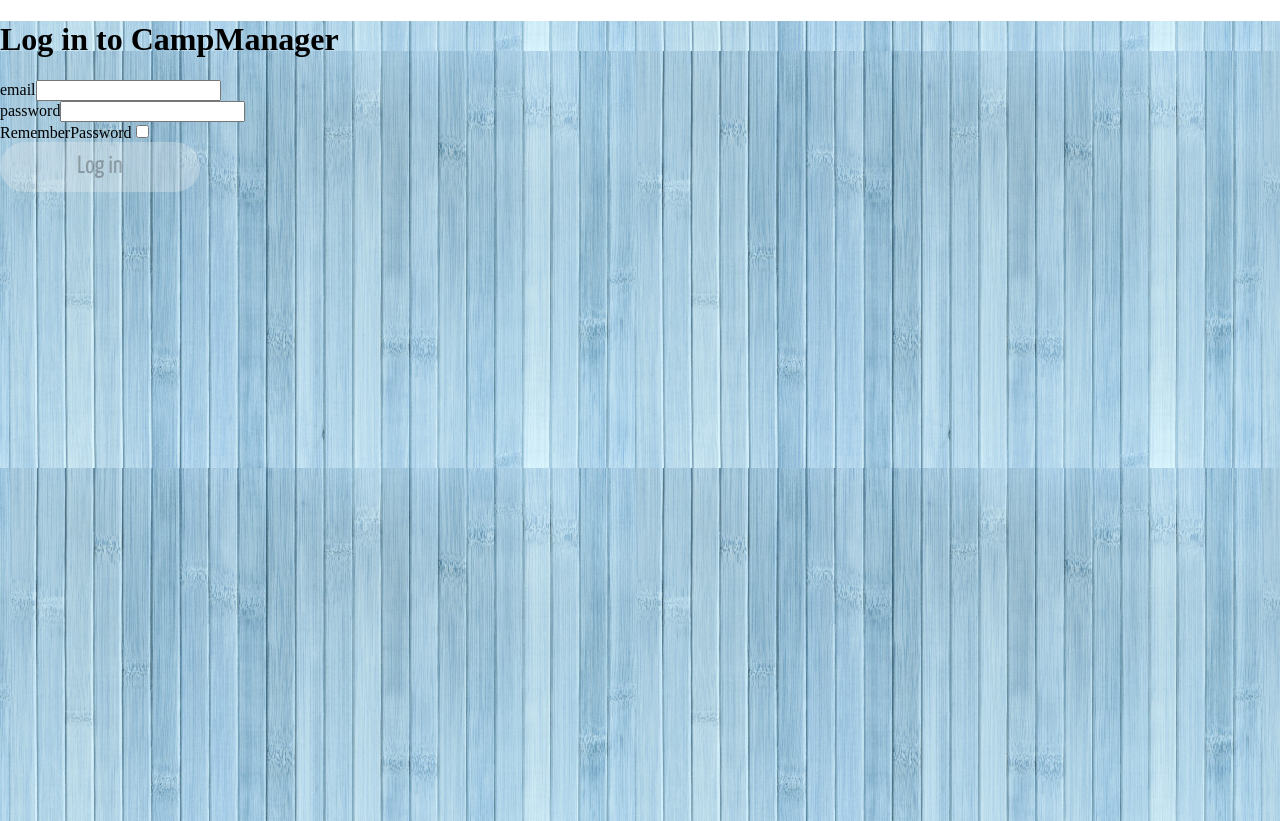
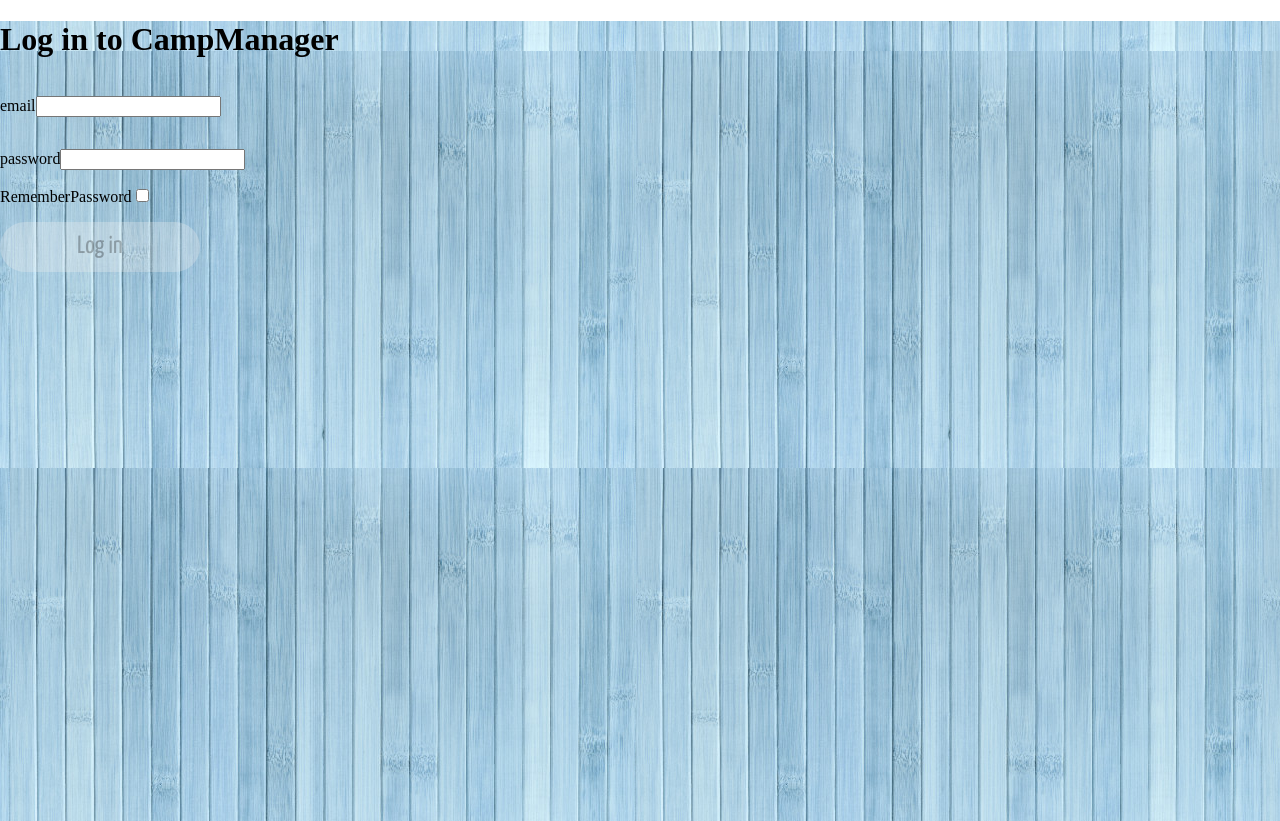
Before and after one commit to davidordo85/Frontend_campManager, a React (Create React App) app in the folder client/: page / in a window 1280 px wide. Built offline with nearby package versions, Linux system fonts and the light colour scheme; no server answers; the HTML template or start-up script is replaced by a standard one.

Commit message:
logout flow

```diff
--- a/client/src/App.js
+++ b/client/src/App.js
@@ -17,9 +17,14 @@ function App() {
   const [isLogged, setIsLogged] = React.useState(false);
 
   const handleLogin = () => setIsLogged(true);
+  const handleLogout = () => setIsLogged(false);
   return (
     <div className="App" style={backgroundStyle}>
-      {isLogged ? <CampList /> : <LoginPage onLogin={handleLogin} />}
+      {isLogged ? (
+        <CampList isLogged={isLogged} onLogout={handleLogout} />
+      ) : (
+        <LoginPage onLogin={handleLogin} />
+      )}
       {/* <CampList /> */}
     </div>
   );
--- a/client/src/api/auth.js
+++ b/client/src/api/auth.js
@@ -1,6 +1,13 @@
-import client from './client';
+import client, { configureClient, resetClient } from './client';
 
 export const login = credentials => {
-  // TODO: modificar para el backend_campManager
-  return client.post('api/auth/login', credentials);
+  return client.post('/api/auth/login', credentials).then(({ accessToken }) => {
+    configureClient({ accessToken });
+  });
 };
+
+export const logout = () => {
+  return Promise.resolve().then(() => {
+    resetClient();
+  });
+};
--- a/client/src/api/client.js
+++ b/client/src/api/client.js
@@ -1,20 +1,36 @@
 import axios from 'axios';
 
-const config = {baseURL: process.env.REACT_APP_API_BASE_URL};
+const client = axios.create({ baseURL: process.env.REACT_APP_API_BASE_URL });
 
-const client = axios.create(config);
+const setAuthorizationHeader = token => {
+  client.defaults.headers.common['Authorization'] = `Bearer ${token}`;
+};
 
+const removeAuthorizationHeader = () => {
+  delete client.defaults.headers.common['Authorization'];
+};
 
 client.interceptors.response.use(
   response => response.data,
   error => {
     if (!error.response) {
-            return Promise.reject({message: error.message})
+      return Promise.reject({ message: error.message });
     }
     return Promise.reject({
       message: error.response.statusText,
       ...error.response.data,
-        })
     });
+  },
+);
+
+export const configureClient = ({ accessToken }) => {
+  if (accessToken) {
+    setAuthorizationHeader(accessToken);
+  }
+};
+
+export const resetClient = () => {
+  removeAuthorizationHeader();
+};
 
 export default client;
--- /dev/null
+++ b/client/src/components/auth/LoginPage/LoginForm.css
@@ -0,0 +1,8 @@
+.loginFormField,
+.LoginFormCheckbox {
+  padding: 1rem 0;
+}
+
+.LoginFormSubmit {
+  margin-top: 1rem;
+}
--- a/client/src/components/auth/LoginPage/LoginForm.js
+++ b/client/src/components/auth/LoginPage/LoginForm.js
@@ -1,6 +1,8 @@
 import React from 'react';
 import { FormLoginField, FormCheckbox } from '../../shared';
 import Button from '../../Button';
+
+import './LoginForm.css';
 
 function LoginForm({ onSubmit }) {
   const [credentials, setCredentials] = React.useState({
@@ -49,7 +51,12 @@ function LoginForm({ onSubmit }) {
         label="RememberPassword"
         className="loginFormCheckbox"
       />
-      <Button type="submit" variant="primary" disabled={!email || !password}>
+      <Button
+        type="submit"
+        variant="primary"
+        className="LoginFormSubmit"
+        disabled={!email || !password}
+      >
         Log in
       </Button>
     </form>
--- a/client/src/components/auth/LoginPage/LoginPage.js
+++ b/client/src/components/auth/LoginPage/LoginPage.js
@@ -3,14 +3,32 @@ import LoginForm from './LoginForm';
 import { login } from '../../../api/auth';
 
 function LoginPage({ onLogin }) {
+  const [error, setError] = React.useState(null);
+  const [isLoading, setIsLoading] = React.useState(false);
+
+  const resetError = () => setError(null);
+
   const handleSubmit = async credentials => {
-    await login(credentials);
-    onLogin();
+    resetError();
+    setIsLoading(true);
+    try {
+      await login(credentials);
+      onLogin();
+    } catch (error) {
+      setError(error);
+    } finally {
+      setIsLoading(false);
+    }
   };
   return (
     <div className="loginPage">
       <h1 className="loginPage-title">Log in to CampManager</h1>
-      <LoginForm onSubmit={handleSubmit} />
+      <LoginForm onSubmit={handleSubmit} isLoading={isLoading} />
+      {error && (
+        <div onClick={resetError} className="loginPage-error">
+          {error.message}
+        </div>
+      )}
     </div>
   );
 }
--- a/client/src/components/index/CampList.js
+++ b/client/src/components/index/CampList.js
@@ -6,41 +6,41 @@ import { getAllCamps } from '../../api/camps';
 import Loader from '../Loader/Loader';
 import Target from './Target';
 
-
-const CampList = ({...props}) => {
-
-    const [camps, setCamps ] = React.useState([]);
+const CampList = ({ ...props }) => {
+  const [camps, setCamps] = React.useState([]);
   const [error, setError] = React.useState(null);
   const [loading, setLoading] = React.useState(false);
 
   React.useEffect(() => {
-        getCamps()
-    }, [])
+    getCamps();
+  }, []);
 
   const getCamps = async () => {
     const campsList = await getAllCamps();
-        setCamps(campsList.data)
-        console.log('--->', campsList.data)
+    setCamps(campsList.data);
+    console.log('--->', campsList.data);
   };
 
-    console.log(camps.map(camp => camp.activities))
+  console.log(camps.map(camp => camp.activities));
 
   const camp = [
     {
       name: 'Campamento Valencia',
       location: 'Valencia, España',
-            descriptionshort: 'Lorem Ipsum is simply dummy text of the printing and typesetting industry. Lorem Ipsum has been the industry´s standard dummy text ever since the 1500s,',
+      descriptionshort:
+        'Lorem Ipsum is simply dummy text of the printing and typesetting industry. Lorem Ipsum has been the industry´s standard dummy text ever since the 1500s,',
       places: 3,
       maxPlaces: 20,
       tags: 'playa',
-            description: 'Lorem Ipsum is simply dummy text of the printing and typesetting industry. Lorem Ipsum has been the industry´s standard dummy text ever since the 1500s, when an unknown printer took a galley of type and scrambled it to make a type specimen book. It has survived not only five centuries, but also the leap into electronic typesetting, remaining essentially unchanged. It was popularised in the 1960s with the release of Letraset sheets containing Lorem Ipsum passages, and more recently with desktop publishing software like Aldus PageMaker including versions of Lorem Ipsum',
+      description:
+        'Lorem Ipsum is simply dummy text of the printing and typesetting industry. Lorem Ipsum has been the industry´s standard dummy text ever since the 1500s, when an unknown printer took a galley of type and scrambled it to make a type specimen book. It has survived not only five centuries, but also the leap into electronic typesetting, remaining essentially unchanged. It was popularised in the 1960s with the release of Letraset sheets containing Lorem Ipsum passages, and more recently with desktop publishing software like Aldus PageMaker including versions of Lorem Ipsum',
     },
-    ]
+  ];
 
   return (
-        <Layout>
+    <Layout {...props}>
       <div>
-                {camp.map(camp =>
+        {camp.map(camp => (
           <Target
             classNames={camp.tags === 'playa' ? 'container' : 'container1'}
             tittle={camp.name}
@@ -48,10 +48,11 @@ const CampList = ({...props}) => {
             places={camp.places}
             occupiedPlaces={camp.maxPlaces}
             description={camp.description}
-                    />)}
+          />
+        ))}
       </div>
     </Layout>
-    )
+  );
 };
 
 export default CampList;
--- a/client/src/components/layout/Header.js
+++ b/client/src/components/layout/Header.js
@@ -2,23 +2,29 @@ import React from 'react';
 import './Header.css';
 import logo from '../../assets/images/logoW.png';
 import Button from '../Button';
+import { logout } from '../../api/auth';
 
-const Header = () => {
+const Header = ({ isLogged, onLogout, ...props }) => {
+  const handleLogoutClick = () => {
+    logout().then(onLogout);
+  };
 
   return (
-        <header >
+    <header>
       <div className="header-nav">
         <div className="header-logo">
-                     <img className='logo' src={logo}></img>
+          <img className="logo" src={logo}></img>
         </div>
-                <nav className='login'>
-                    <Button>¡Registrate!</Button>
-                    <Button>Entrar</Button>
-
+        <nav className="login">
+          {!isLogged ? (
+            <Button>Entrar</Button> && <Button>¡Registrate!</Button>
+          ) : (
+            <Button onClick={handleLogoutClick}>Logout</Button>
+          )}
         </nav>
       </div>
     </header>
-    )
-}
+  );
+};
 
 export default Header;
```
Lines whose indentation alone changed are shown as unchanged.
